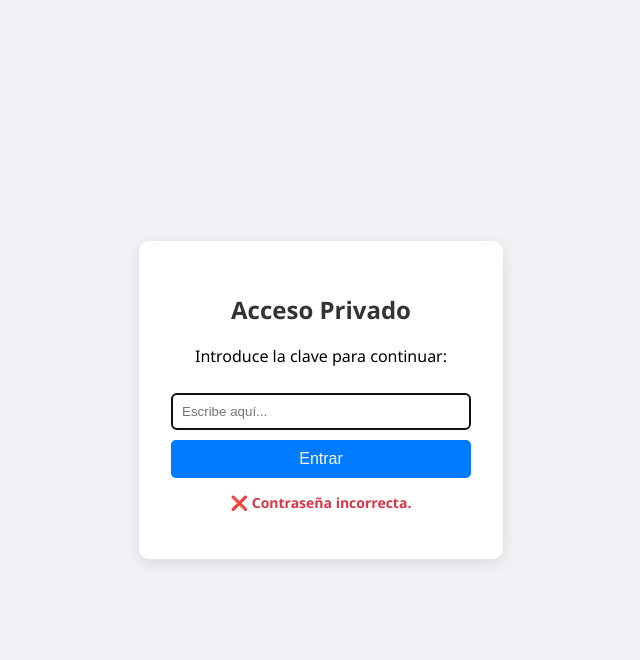
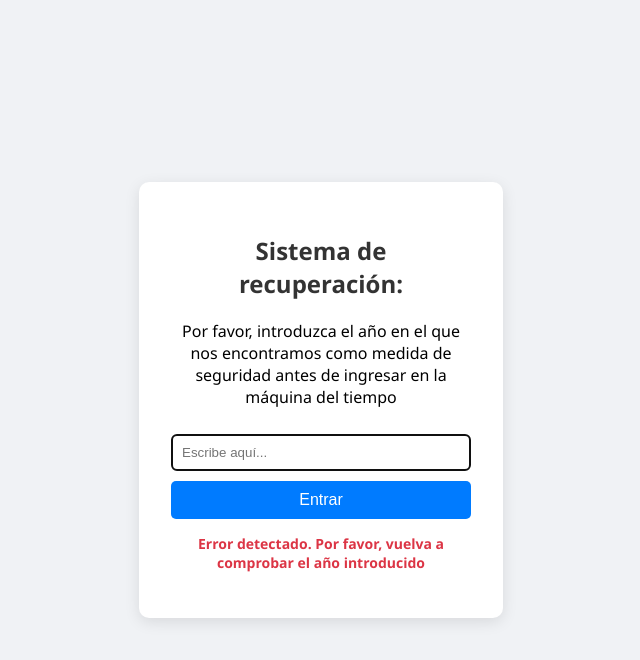
Before and after one commit to GabiInformatico/GabiInformatico2.io, a plain HTML site: page index.html in a window 1280 px wide. Both pictures are taken after a click on the button "Entrar". Shown: the whole page, without its empty margins (319-959 px from the left). Drawn offline with Linux system fonts and the light colour scheme.

Commit message:
Update index.html

```diff
--- a/index.html
+++ b/index.html
@@ -136,9 +136,9 @@
 
     <div class="contenedor">
 
-        <h2>Acceso Privado</h2>
+        <h2>Sistema de recuperación:</h2>
 
-        <p>Introduce la clave para continuar:</p>
+        <p>Por favor, introduzca el año en el que nos encontramos como medida de seguridad antes de ingresar en la máquina del tiempo</p>
 
 
 
@@ -160,7 +160,7 @@
 
         function validarPassword() {
 
-            const contrasenaCorrecta = "Kat";
+            const contrasenaCorrecta = "2026";
 
 
 
@@ -174,7 +174,7 @@
 
                 // SI ACIERTA:
 
-                cajaMensaje.textContent = "✅ Correcto.";
+                cajaMensaje.textContent = "Año guardado. Por favor entre en la máquina del tiempo.";
 
                 cajaMensaje.className = "exito"; // Pone el texto en verde
 
@@ -184,7 +184,7 @@
 
             } else {
 
-                cajaMensaje.textContent = "❌ Contraseña incorrecta.";
+                cajaMensaje.textContent = "Error detectado. Por favor, vuelva a comprobar el año introducido";
 
                 cajaMensaje.className = "error"; // Pone el texto en rojo
 
```
